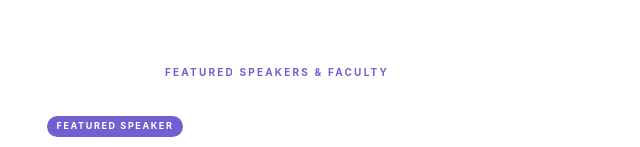
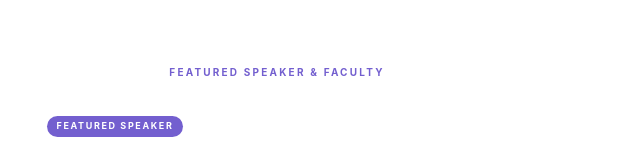
Before and after one commit to creativeagntcy/elevatepause-com, a website: page public/index.html in a window 1280 px wide. Shown: the part 1084-1231 px from the top of the page, 363-1003 px from the left. Drawn offline with Linux system fonts and the light colour scheme.

Commit message:
Update section label to Featured Speaker & Faculty

```diff
--- a/public/index.html
+++ b/public/index.html
@@ -957,7 +957,7 @@
 
   <!-- SPEAKERS STRIP -->
   <section class="speakers-strip fade-in">
-    <p class="speakers-strip-label">Featured Speakers &amp; Faculty</p>
+    <p class="speakers-strip-label">Featured Speaker &amp; Faculty</p>
     <div class="speakers-grid">
       <div class="speaker-thumb speaker-thumb--featured">
         <span class="speaker-featured-badge">Featured Speaker</span>
```
